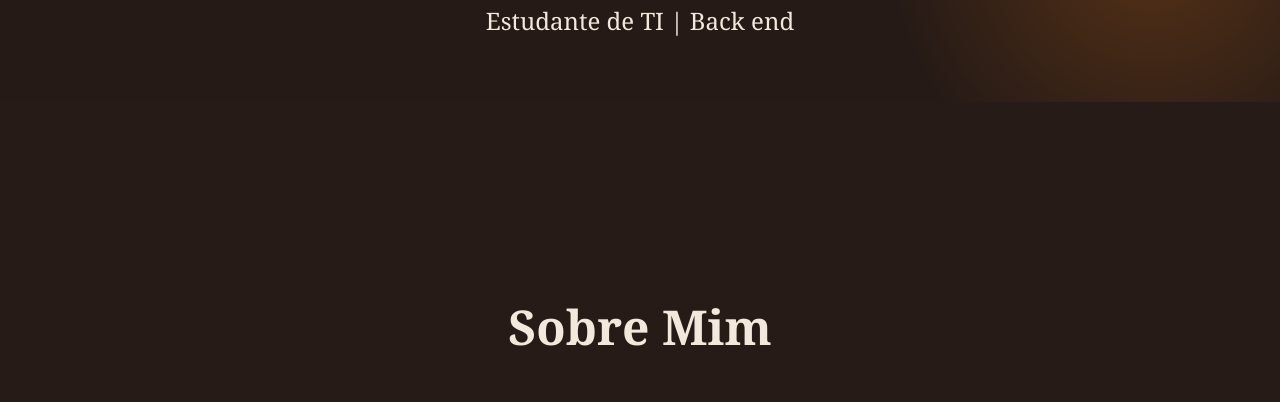
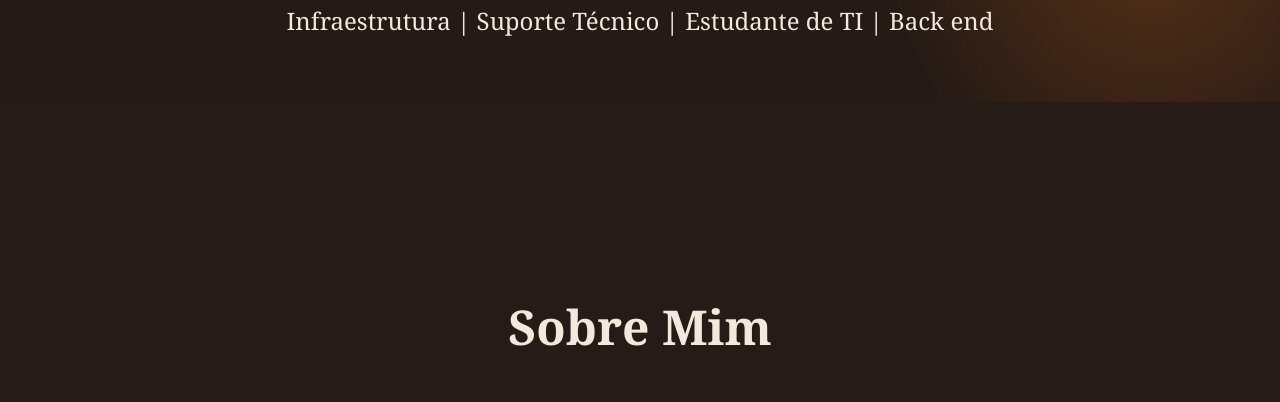
Before and after one commit to Lenhazada/Portifolio-Gabriel-Lenhardt, a plain HTML site: page index.html in a window 1280 px wide. Shown: the part 698-1100 px from the top of the page. Drawn offline with Linux system fonts and the light colour scheme.

Commit message:
atulizando subtitulos

```diff
--- a/index.html
+++ b/index.html
@@ -23,7 +23,7 @@
     <main id="inicio" class="cabecalho">
         <img src="img/minhaFoto.png" alt="Foto do Gabriel Lenhardt" class="foto-perfil">
         <h1>Gabriel Lenhardt</h1>
-        <p class="cabecalho-subtitulo">Estudante de TI | Back end</p>
+        <p class="cabecalho-subtitulo">Infraestrutura | Suporte Técnico | Estudante de TI | Back end</p>
     </main>
 
     <section id="sobre" class="espacamento">
```
